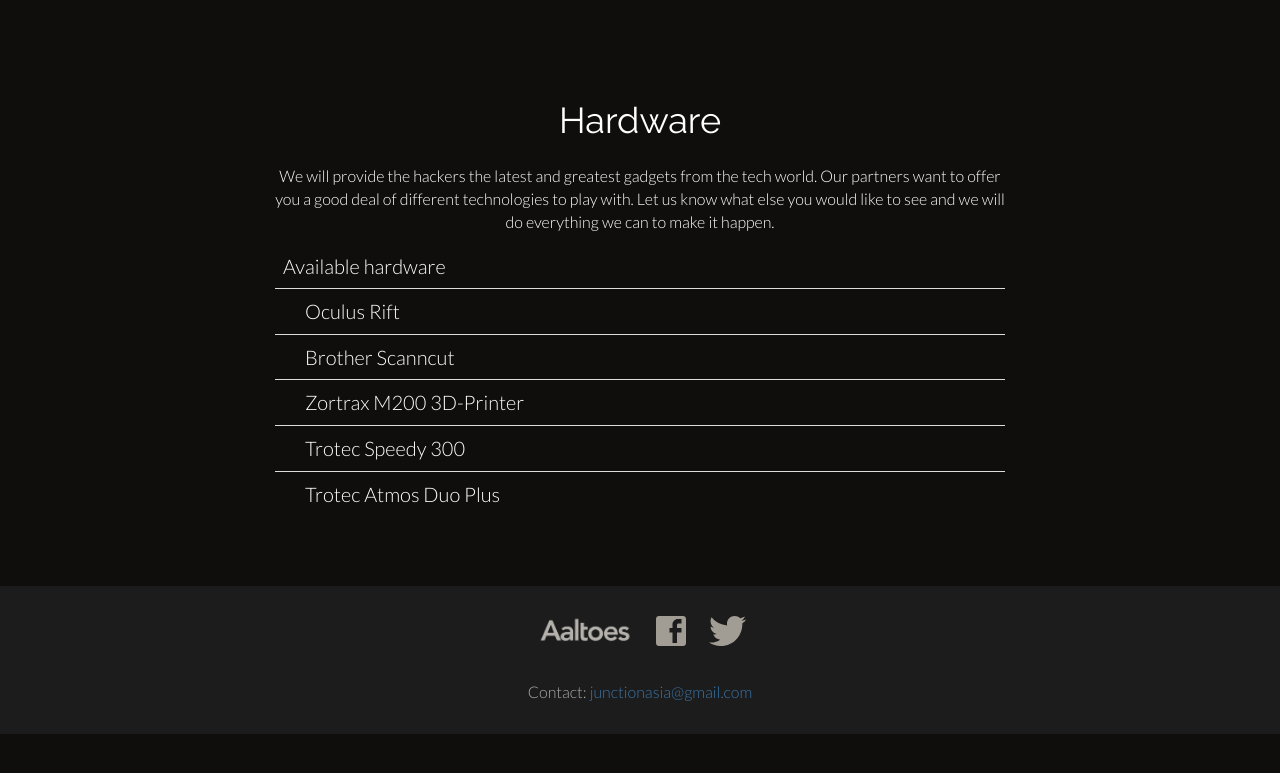
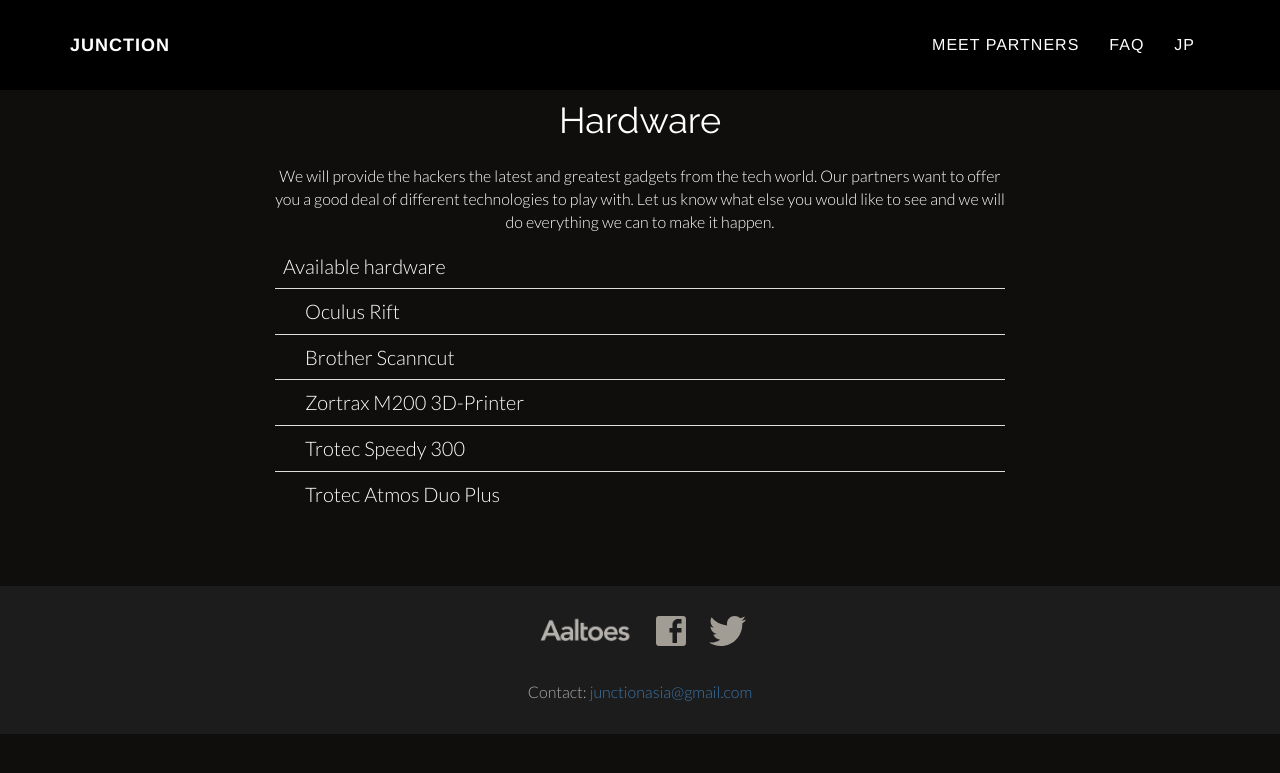
Before and after one commit to junctionasia/junctionasia.github.io, a Jekyll site: the page built from hardware.html, in a window 1280 px wide. Shown: the top 773 px of the page. Built offline with Jekyll 4.4.1, drawn with Linux system fonts in a browser that asks for light colours; nearby versions of some CDN libraries.

Commit message:
Header input

```diff
--- a/_includes/header.html
+++ b/_includes/header.html
@@ -1,4 +1,4 @@
-<!-- <nav class="navbar navbar-custom navbar-fixed-top" role="navigation">
+<nav class="navbar navbar-custom navbar-fixed-top" role="navigation">
     <div class="container">
         <div class="navbar-header" style="color:white">
             <button type="button" class="navbar-toggle" data-toggle="collapse" data-target=".navbar-main-collapse">
@@ -16,15 +16,6 @@
                     <a class="page-scroll" href="{{ "/partners.html" | prepend: site.baseurl }}">Meet partners</a>
                 </li>
                 <li>
-                    <a class="page-scroll" href="{{ "/hardware.html" | prepend: site.baseurl }}">Hardware</a>
-                </li>
-                <li>
-                    <a class="page-scroll" href="{{ "/schedule.html" | prepend: site.baseurl }}">Schedule</a>
-                </li>
-                <li>
-                    <a class="page-scroll" href="{{ "/blog/index.html" | prepend: site.baseurl }}">Blog</a>
-                </li>
-                <li>
                     <a class="page-scroll" href="{{ "/faq.html" | prepend: site.baseurl }}">FAQ</a>
                 </li>
                 <li>
@@ -34,4 +25,3 @@
         </div>
     </div>
 </nav>
- -->
```
